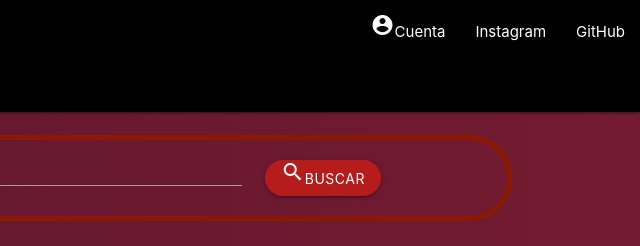
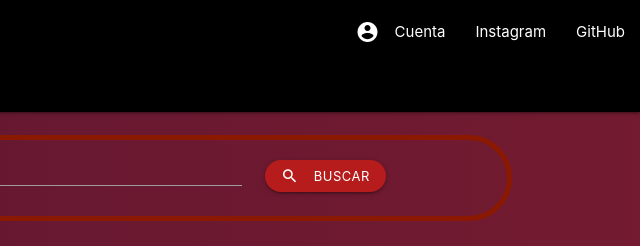
Before and after one commit to EricksonRT/PelisDev-E, a plain HTML site: page index.html in a window 1280 px wide. Shown: the top 246 px of the page, 640-1280 px from the left. Drawn offline with Linux system fonts and the light colour scheme; no server answers.

Commit message:
icono alineados

```diff
--- a/index.html
+++ b/index.html
@@ -19,9 +19,7 @@
             <a href="#" class="brand-logo"><img style="width: 70%;" src="./img/dev.gif" alt=""></a>
             <a href="#" data-target="mobile-demo" class="sidenav-trigger"><i class="icon-e material-icons">menu</i></a>
             <ul id="nav-mobile" class="right hide-on-med-and-down">
-                <li><a href="sass.html"><span class="material-icons">
-account_circle
-</span>Cuenta</a></li>
+                <li><a href="sass.html"><i class="material-icons left">account_circle</i>Cuenta</a></li>
                 <li><a href="badges.html">Instagram</a></li>
                 <li><a href="collapsible.html">GitHub</a></li>
             </ul>
@@ -52,9 +50,7 @@ account_circle
             <label for="titulo">Busqueda por titulo</label>
         </div>
         <div class="col s3 ">
-            <button id="btn_buscar" class=" btn red darken-4" type="submit"><span class=" material-icons">
-search
-</span>Buscar</button>
+            <button id="btn_buscar" class="waves-effect waves-light btn-small btn red darken-4" type="submit"><i class="material-icons left">search</i>Buscar</button>
         </div>
     </div><br>
     <div class="row">
```
